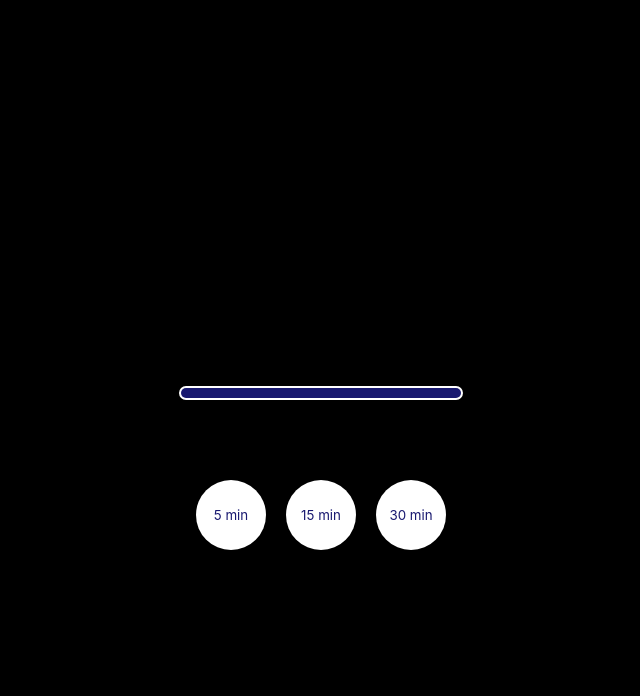
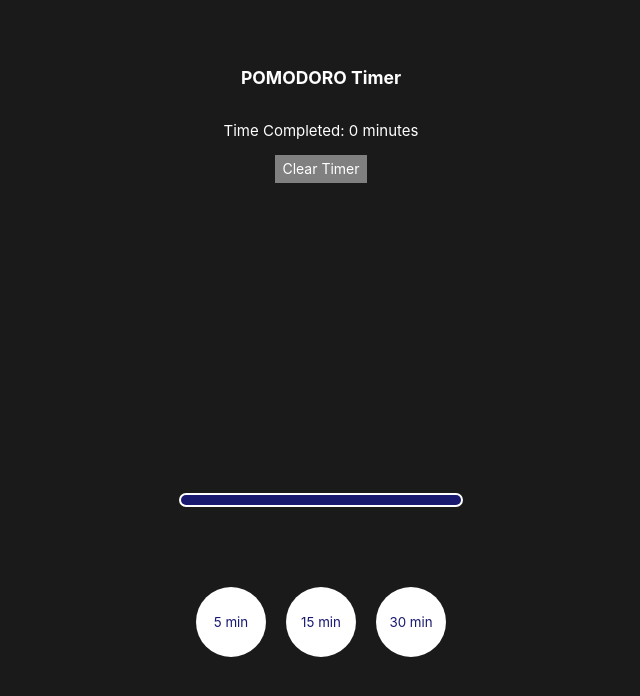
Before and after one commit to abk2191/react-pomodoro, a React app: page / in a window 1280 px wide. Shown: the top 696 px of the page, without its empty margins (319-959 px from the left). Built offline with nearby package versions, Linux system fonts and the light colour scheme; the HTML template or start-up script is replaced by a standard one.

Commit message:
New Update

```diff
--- a/src/App.jsx
+++ b/src/App.jsx
@@ -1,14 +1,60 @@
-import { useState, useRef } from "react";
+import { useState, useRef, useEffect } from "react";
 
 function App() {
   const [width, setWidth] = useState(280);
   const [displayTime, setDisplayTime] = useState("");
   const [showTimerButtons, setShowTimerButtons] = useState(true);
-
+  const [totaltime, setTotalTime] = useState(null);
   // Use refs to store interval IDs so they persist across renders
   const widthIntervalRef = useRef(null);
   const timerIntervalRef = useRef(null);
   const timeoutRef = useRef(null);
+
+  // Load totaltime from localStorage on component mount
+  useEffect(() => {
+    const savedTime = localStorage.getItem("pomodoroTotalTime");
+    if (savedTime) {
+      setTotalTime(parseInt(savedTime, 10));
+    }
+  }, []);
+
+  // Save totaltime to localStorage whenever it changes
+  useEffect(() => {
+    if (totaltime !== null) {
+      localStorage.setItem("pomodoroTotalTime", totaltime.toString());
+    }
+  }, [totaltime]);
+
+  function showTime(minutes) {
+    if (minutes < 60) {
+      return `${minutes} minute${minutes !== 1 ? "s" : ""}`;
+    } else {
+      const hours = Math.floor(minutes / 60);
+      const remainingMinutes = minutes % 60;
+
+      if (remainingMinutes === 0) {
+        return `${hours} hour${hours !== 1 ? "s" : ""}`;
+      } else {
+        return `${hours} hour${hours !== 1 ? "s" : ""} ${remainingMinutes} minute${remainingMinutes !== 1 ? "s" : ""}`;
+      }
+    }
+  }
+
+  function clearTimer() {
+    // Clear all intervals and timeouts
+    if (widthIntervalRef.current) clearInterval(widthIntervalRef.current);
+    if (timerIntervalRef.current) clearInterval(timerIntervalRef.current);
+    if (timeoutRef.current) clearTimeout(timeoutRef.current);
+
+    // Reset to default values
+    setWidth(280);
+    setDisplayTime("");
+    setShowTimerButtons(true);
+
+    // Clear localStorage and set totaltime to 0
+    localStorage.removeItem("pomodoroTotalTime");
+    setTotalTime(0);
+  }
 
   function startTimer(min) {
     // Clear any existing intervals/timeouts
@@ -42,7 +88,6 @@ function App() {
 
     timeoutRef.current = setTimeout(() => {
       clearInterval(widthIntervalRef.current);
-      setShowTimerButtons(true);
     }, totalMilliseconds);
   }
 
@@ -69,7 +114,11 @@ function App() {
       setDisplayTime(formattedTime);
 
       if (totalSeconds <= 0) {
+        setWidth(0); // force final state
         setDisplayTime("✅️ Completed!");
+        setShowTimerButtons(true);
+        setTotalTime((prev) => (prev ? prev + min : min));
+        clearInterval(widthIntervalRef.current); // stop shrinking
         clearInterval(timerIntervalRef.current);
       }
     }, 1000);
@@ -93,6 +142,13 @@ function App() {
   return (
     <>
       <div className="container">
+        <div className="total-time-display">
+          <h3>POMODORO Timer</h3>
+          <p>Time Completed: {totaltime ? showTime(totaltime) : "0 minutes"}</p>
+          <button className="clear-timer-button" onClick={clearTimer}>
+            Clear Timer
+          </button>
+        </div>
         <div className="timer-display">
           <h1 className="timeDisplay">{displayTime}</h1>
         </div>
--- a/src/index.css
+++ b/src/index.css
@@ -50,6 +50,25 @@
   cursor: pointer;
 }
 
+.total-time-display {
+  display: flex;
+  flex-direction: column;
+  align-items: center;
+  justify-content: center;
+  font-family: "Inter", sans-serif;
+  font-size: 15px;
+  color: white;
+}
+
+.clear-timer-button {
+  height: 28px;
+  font-family: "Inter", sans-serif;
+  font-size: 14px;
+  color: white;
+  background-color: gray;
+  border: 1px solid gray;
+}
+
 .timeDisplay {
   font-family: "Inter", sans-serif;
   font-size: 40px;
@@ -57,5 +76,5 @@
 }
 
 body {
-  background-color: black;
+  background-color: #1a1a1a;
 }
```
